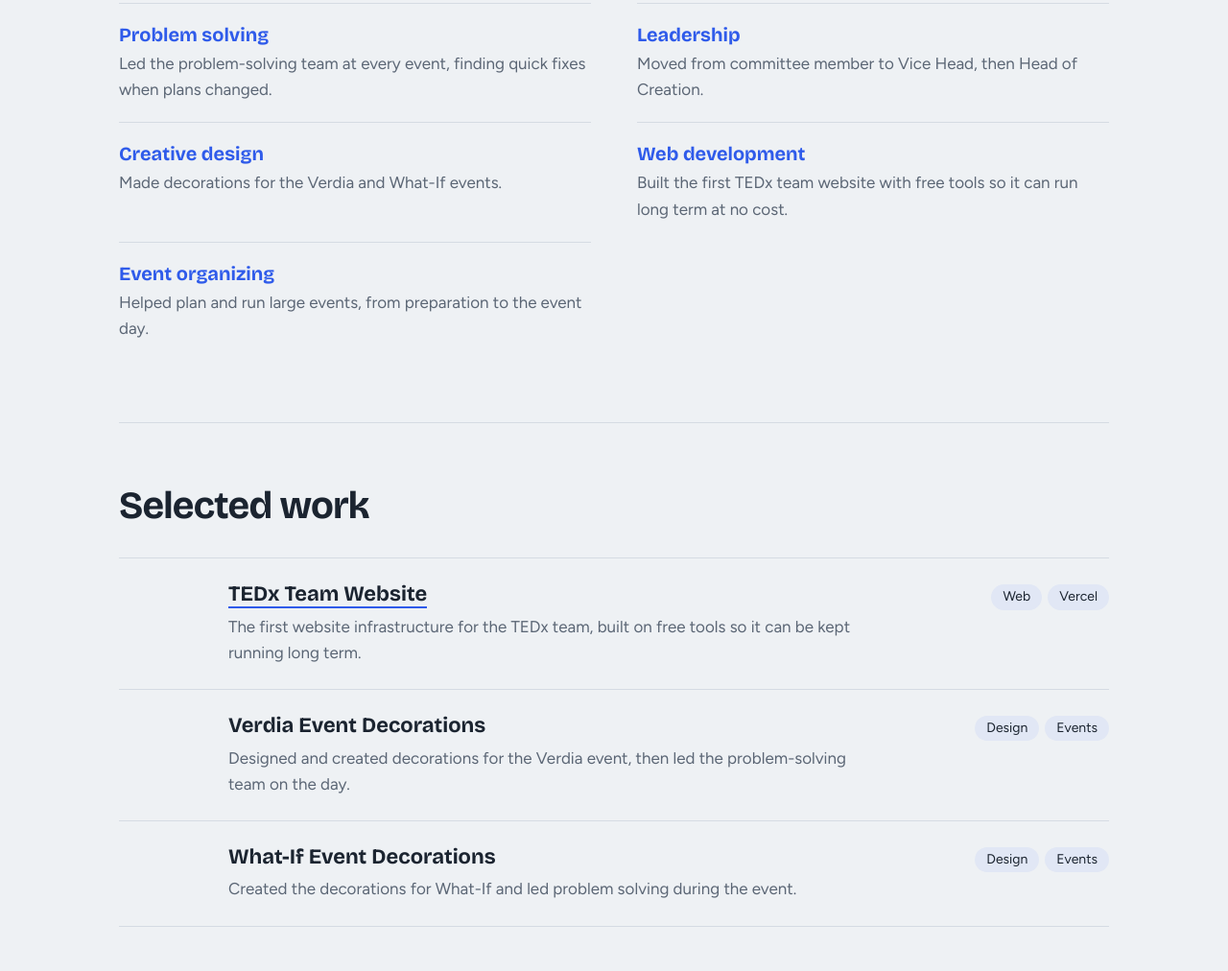
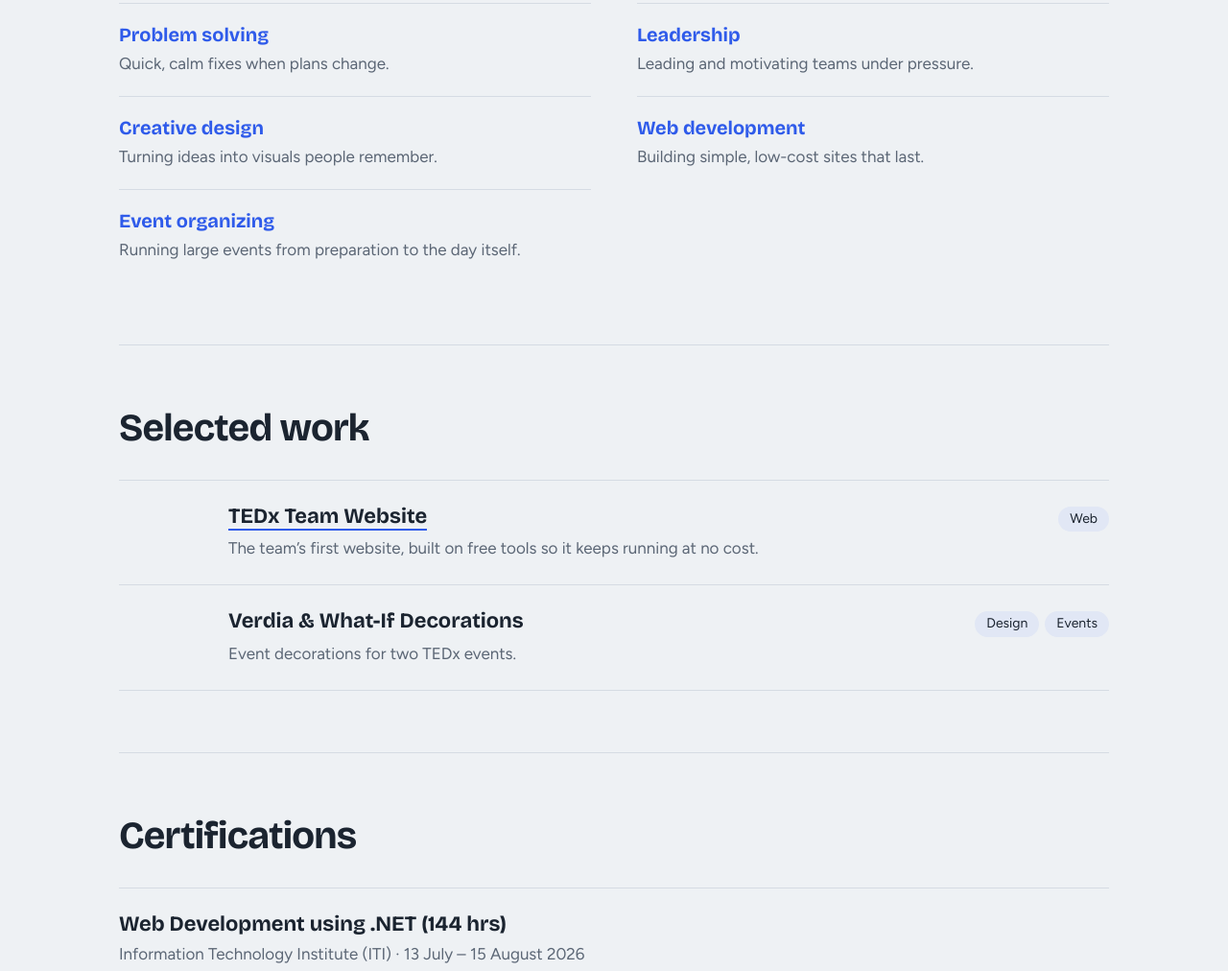
Before and after one commit to elshafei10/PORTOFOLIOCV, a plain HTML site: page index.html in a window 1280 px wide. Shown: the part 842-1854 px from the top of the page at 96% size. Drawn offline with nearby package versions, Linux system fonts and the light colour scheme.

Commit message:
Update personal information and experience details

```diff
--- a/index.html
+++ b/index.html
@@ -125,8 +125,8 @@ body.show-cv #cv{display:block}
 <script>
 const DATA = {
   name: "Mohamed Fekri Abdelhamid",
-  role: "TEDxMSA University Head of Creation Committee",
-  intro: "Third-year CS student at MSA University. I build websites, lead creative teams, and solve problems fast when events don’t go to plan.",
+  role: "TEDxMSA University Head of Creation Committee & Software Engineering",
+  intro: "Third-year CS student at MSA University who builds websites and leads creative teams.",
   photo: "photo.jpg",          // keep photo.jpg next to index.html
   cvPdf: "",                   // optional: "cv.pdf". Leave empty to print the CV page as PDF instead
 
@@ -135,52 +135,48 @@ const DATA = {
   location: "Cairo, Egypt",
   links: [],                   // optional extra links: { label: "GitHub", url: "https://..." }
 
-  summary: "Third-year Computer Science student at MSA University with hands-on experience in web development and event leadership. Started on the MUN organizing committee, was offered Vice Head of Creation at TEDx, and was promoted to Head of Creation after helping run large events. Also led the problem-solving team at every event and helped build the first TEDx team website on free tools for long-term use. Completed the 144-hour Web Development using .NET course at the Information Technology Institute (ITI).",
+  summary: "Computer Science student who combines software development with creative and event leadership.",
 
-  // Shown on the home page ("What I bring") and in the CV
+  // Shown on the home page ("What I bring")
   strengths: [
-    { title: "Problem solving",  text: "Led the problem-solving team at every event, finding quick fixes when plans changed." },
-    { title: "Leadership",       text: "Moved from committee member to Vice Head, then Head of Creation." },
-    { title: "Creative design",  text: "Made decorations for the Verdia and What-If events." },
-    { title: "Web development",  text: "Built the first TEDx team website with free tools so it can run long term at no cost." },
-    { title: "Event organizing", text: "Helped plan and run large events, from preparation to the event day." }
+    { title: "Problem solving",  text: "Quick, calm fixes when plans change." },
+    { title: "Leadership",       text: "Leading and motivating teams under pressure." },
+    { title: "Creative design",  text: "Turning ideas into visuals people remember." },
+    { title: "Web development",  text: "Building simple, low-cost sites that last." },
+    { title: "Event organizing", text: "Running large events from preparation to the day itself." }
   ],
 
   experience: [
     {
       role: "Head of Creation",
-      company: "TEDx",
+      company: "TEDxMSA University",
       period: "",
       points: [
-        "Promoted after organizing large events.",
-        "Led the creative team across event decorations and visuals."
+        "Promoted after organizing large events."
       ]
     },
     {
       role: "Problem Solving Team Leader",
-      company: "TEDx events (Verdia, What-If)",
+      company: "TEDxMSA University events",
       period: "",
       points: [
-        "Led the problem-solving team at each event once creation work was done.",
-        "Handled issues on the day and kept the event running smoothly."
+        "Led the problem-solving team at each event, once creation work was done."
       ]
     },
     {
       role: "Vice Head of Creation",
-      company: "TEDx",
+      company: "TEDxMSA University",
       period: "",
       points: [
-        "Offered the role after strong performance on the MUN organizing committee.",
-        "Created decorations for Verdia and What-If."
+        "Created decorations for the Verdia and What-If events."
       ]
     },
     {
       role: "Web Developer (volunteer)",
-      company: "TEDx",
+      company: "TEDxMSA University",
       period: "",
       points: [
-        "Helped build the first TEDx team website infrastructure (tedx-team.vercel.app).",
-        "Chose free tools so the site can be maintained long term without cost."
+        "Helped build the first team website (tedx-team.vercel.app) using free tools for long-term use."
       ]
     },
     {
@@ -188,7 +184,7 @@ const DATA = {
       company: "MUN (academic club)",
       period: "",
       points: [
-        "Performed strongly in the organizing committee, which led to the TEDx offer."
+        "Strong performance here led to the TEDx offer."
       ]
     }
   ],
@@ -204,8 +200,8 @@ const DATA = {
 
   skills: [
     { group: "Core",       items: ["Problem solving", "Team leadership", "Event organizing", "Creative design"] },
-    { group: "Technical",  items: ["Web programming", "C#", "ASP.NET MVC", "Entity Framework", "SQL Server", "Databases", "Data structures", "Multimedia", "Generative AI & AI agents"] },
-    { group: "Tools",      items: ["Vercel (free hosting)"] }
+    { group: "Technical",  items: ["C#", "ASP.NET MVC", "Entity Framework", "SQL Server", "Generative AI & AI agents"] },
+    { group: "Tools",      items: ["Vercel"] }
   ],
 
   languages: ["Arabic", "English"],
@@ -231,21 +227,14 @@ const DATA = {
     {
       title: "TEDx Team Website",
       year: "",
-      description: "The first website infrastructure for the TEDx team, built on free tools so it can be kept running long term.",
-      tags: ["Web", "Vercel"],
+      description: "The team’s first website, built on free tools so it keeps running at no cost.",
+      tags: ["Web"],
       url: "https://tedx-team.vercel.app"
     },
     {
-      title: "Verdia Event Decorations",
+      title: "Verdia & What-If Decorations",
       year: "",
-      description: "Designed and created decorations for the Verdia event, then led the problem-solving team on the day.",
-      tags: ["Design", "Events"],
-      url: ""
-    },
-    {
-      title: "What-If Event Decorations",
-      year: "",
-      description: "Created the decorations for What-If and led problem solving during the event.",
+      description: "Event decorations for two TEDx events.",
       tags: ["Design", "Events"],
       url: ""
     }
@@ -380,7 +369,6 @@ const DATA = {
 
   $("c-main").innerHTML =
     '<section><h4>Profile</h4><p>' + esc(d.summary) + '</p></section>' +
-    '<section><h4>Strengths</h4><ul>' + d.strengths.map(x => '<li><b>' + esc(x.title) + ':</b> ' + esc(x.text) + '</li>').join("") + '</ul></section>' +
     '<section><h4>Experience</h4>' +
       d.experience.map(j =>
         '<div class="job"><div class="top"><strong>' + esc(j.role) + '</strong><span class="when">' + esc(j.period) + '</span></div>' +
@@ -392,7 +380,7 @@ const DATA = {
       d.certifications.map(c =>
         '<div class="job"><div class="top"><strong>' + esc(c.title) + '</strong><span class="when">' + esc(c.period) + '</span></div>' +
         '<div class="org">' + esc(c.issuer) + '</div>' +
-        '<p style="font-size:15px;margin-top:4px">' + esc(c.topics.join(" · ")) + '</p></div>'
+        '</div>'
       ).join("") +
     '</section>';
 
```
